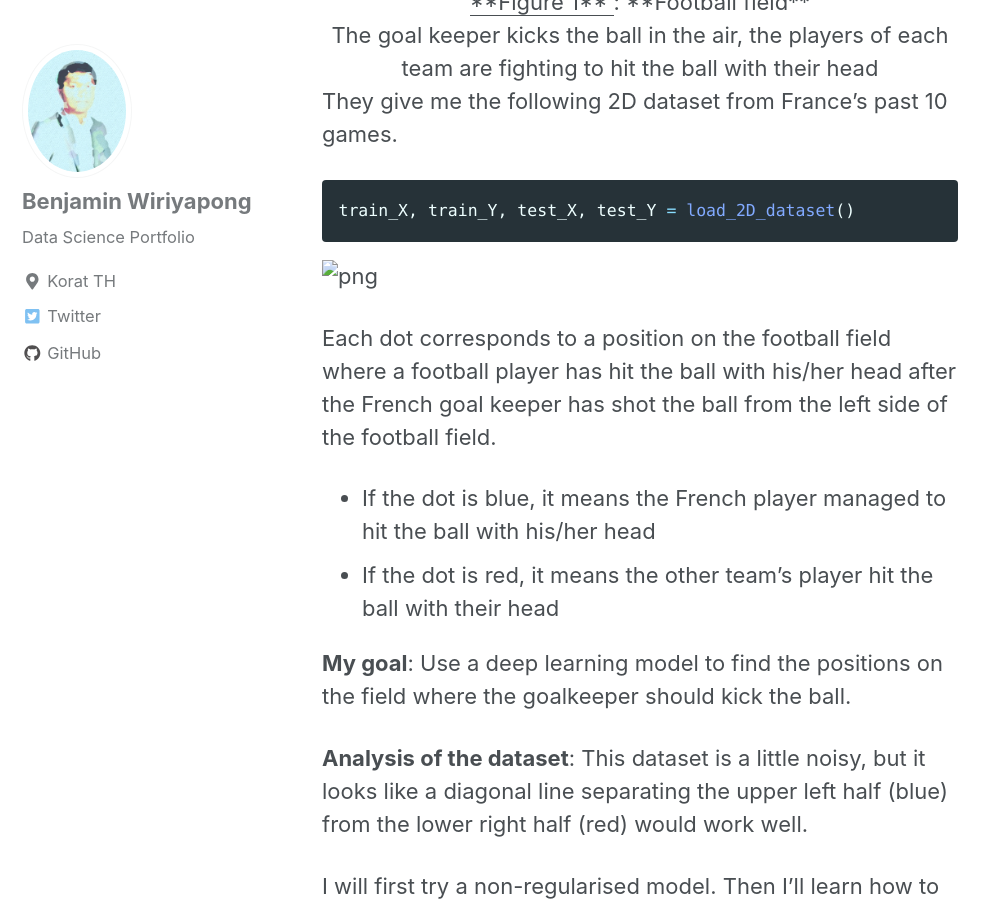
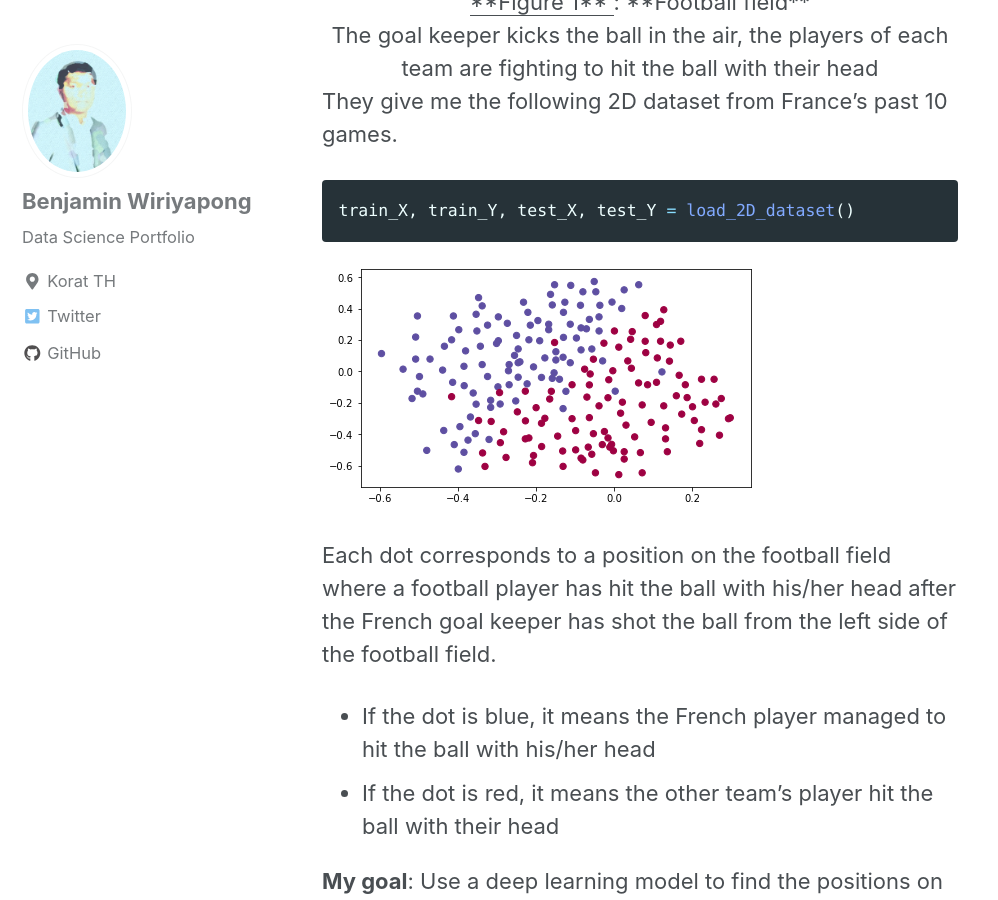
Before and after one commit to benjaminsw/benjaminsw.github.io, a Jekyll site: the page built from _pages/nn/Regularisation.md, in a window 1280 px wide and 900 px high, scrolled down 2030 px. Shown: the whole window, without its empty margins (0-998 px from the left). Built offline with Jekyll 4.4.1, drawn with Linux system fonts in a browser that asks for light colours; nearby versions of some CDN libraries; formulas are drawn with MathJax 3.

Commit message:
added pic to reg

````diff
--- a/_pages/nn/Regularisation.md
+++ b/_pages/nn/Regularisation.md
@@ -34,7 +34,7 @@ plt.rcParams['image.cmap'] = 'gray'
 
 **Problem Statement and Scenario**: I have just been hired as an AI expert by the French Football Corporation. They would like me to recommend positions where France's goal keeper should kick the ball so that the French team's players can then hit it with their head.
 
-<img src="images/field_kiank.png" style="width:600px;height:350px;">
+<img src="/images/Regularisation/Regularisation/field_kiank.png" style="width:600px;height:350px;">
 <caption><center> <u> **Figure 1** </u>: **Football field**<br> The goal keeper kicks the ball in the air, the players of each team are fighting to hit the ball with their head </center></caption>
 
 
@@ -46,7 +46,7 @@ train_X, train_Y, test_X, test_Y = load_2D_dataset()
 ```
 
 
-![png](output_3_0.png)
+![png](/images/Regularisation/output_3_0.png)
 
 
 Each dot corresponds to a position on the football field where a football player has hit the ball with his/her head after the French goal keeper has shot the ball from the left side of the football field.
@@ -160,7 +160,7 @@ predictions_test = predict(test_X, test_Y, parameters)
 
 
 
-![png](output_9_1.png)
+![png](/images/Regularisation/output_9_1.png)
 
 
     On the training set:
@@ -181,7 +181,7 @@ plot_decision_boundary(lambda x: predict_dec(parameters, x.T), train_X, train_Y)
 ```
 
 
-![png](output_11_0.png)
+![png](/images/Regularisation/output_11_0.png)
 
 
 The non-regularised model is obviously overfitting the training set. It is fitting the noisy points! Let's now look at two techniques to reduce overfitting.
@@ -320,7 +320,7 @@ predictions_test = predict(test_X, test_Y, parameters)
 
 
 
-![png](output_20_1.png)
+![png](/images/Regularisation/output_20_1.png)
 
 
     On the train set:
@@ -342,7 +342,7 @@ plot_decision_boundary(lambda x: predict_dec(parameters, x.T), train_X, train_Y)
 ```
 
 
-![png](output_22_0.png)
+![png](/images/Regularisation/output_22_0.png)
 
 
 **Observations**:
@@ -376,14 +376,14 @@ To understand drop-out, consider this conversation with a friend:
 
 
 <center>
-<video width="620" height="440" src="images/dropout1_kiank.mp4" type="video/mp4" controls>
+<video width="620" height="440" src="/images/Regularisation/dropout1_kiank.mp4" type="video/mp4" controls>
 </video>
 </center>
 <br>
 <caption><center> <u> Figure 2 </u>: Drop-out on the second hidden layer. <br> At each iteration, we shut down (= set to zero) each neuron of a layer with probability $1 - keep\_prob$ or keep it with probability $keep\_prob$ (50% here). The dropped neurons don't contribute to the training in both the forward and backward propagations of the iteration. </center></caption>
 
 <center>
-<video width="620" height="440" src="images/dropout2_kiank.mp4" type="video/mp4" controls>
+<video width="620" height="440" src="/images/Regularisation/dropout2_kiank.mp4" type="video/mp4" controls>
 </video>
 </center>
 
@@ -574,7 +574,7 @@ predictions_test = predict(test_X, test_Y, parameters)
 
 
 
-![png](output_31_3.png)
+![png](/images/Regularisation/output_31_3.png)
 
 
     On the train set:
@@ -597,7 +597,7 @@ plot_decision_boundary(lambda x: predict_dec(parameters, x.T), train_X, train_Y)
 ```
 
 
-![png](output_33_0.png)
+![png](/images/Regularisation/output_33_0.png)
 
 
 **Note**:
````
